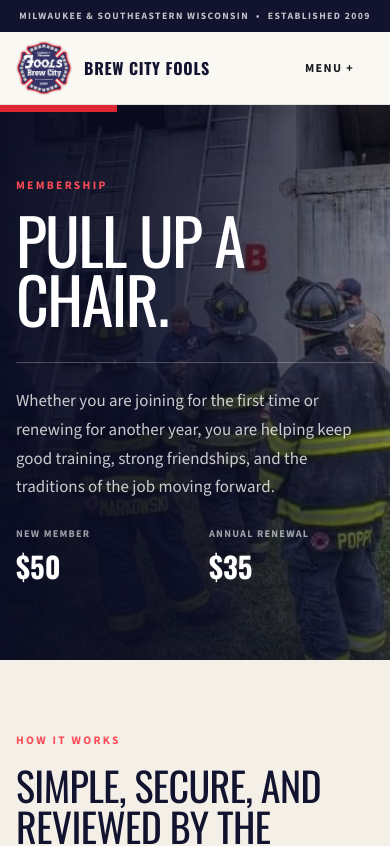
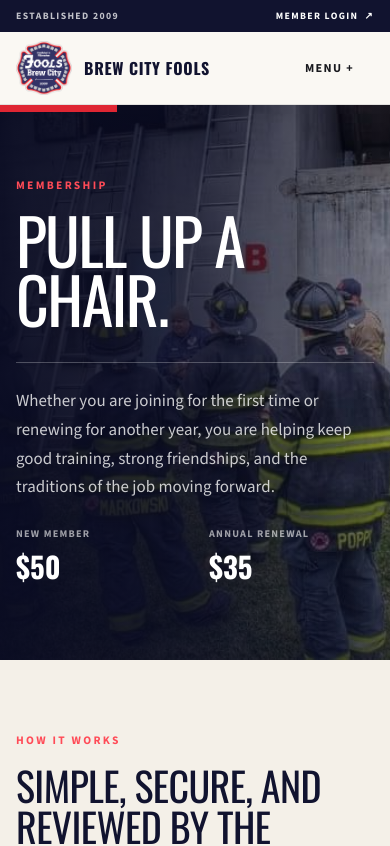
Before and after one commit to jakehinsy/bcfools-site, a Next.js app: page /join in a window 390 px wide. Shown: the top 846 px of the page. Built offline with nearby package versions, Linux system fonts and the light colour scheme.

Commit message:
feat: add member dashboard link
Co-authored-by: Jake Hinsenkamp <143214389+jakehinsy@users.noreply.github.com>
Signed-off-by: Jake Hinsenkamp <143214389+jakehinsy@users.noreply.github.com>

```diff
--- a/src/app/SiteHeader.tsx
+++ b/src/app/SiteHeader.tsx
@@ -8,9 +8,21 @@ export function SiteHeader() {
     <>
       <div className="utility-bar">
         <div className="shell utility-bar__inner">
-          <span>{siteConfig.region}</span>
-          <span aria-hidden="true">{"\u2022"}</span>
-          <span>Established {siteConfig.established}</span>
+          <div className="utility-bar__chapter">
+            <span className="utility-bar__region">{siteConfig.region}</span>
+            <span className="utility-bar__divider" aria-hidden="true">
+              {"\u2022"}
+            </span>
+            <span>Established {siteConfig.established}</span>
+          </div>
+          <a
+            className="utility-bar__member-link"
+            href={siteConfig.links.memberDashboard}
+            rel="noreferrer"
+            target="_blank"
+          >
+            Member Login <ArrowIcon />
+          </a>
         </div>
       </div>
 
--- a/src/app/globals.css
+++ b/src/app/globals.css
@@ -79,9 +79,35 @@ img {
 .utility-bar__inner {
   align-items: center;
   display: flex;
+  gap: 24px;
+  justify-content: space-between;
+  min-height: 32px;
+}
+
+.utility-bar__chapter,
+.utility-bar__member-link {
+  align-items: center;
+  display: flex;
+}
+
+.utility-bar__chapter {
   gap: 10px;
-  justify-content: flex-end;
-  min-height: 32px;
+}
+
+.utility-bar__member-link {
+  color: var(--white);
+  gap: 6px;
+  transition: color 160ms ease;
+}
+
+.utility-bar__member-link:hover {
+  color: #ff717a;
+}
+
+.utility-bar__member-link:focus-visible {
+  border-radius: 2px;
+  outline: 2px solid var(--white);
+  outline-offset: 3px;
 }
 
 .site-header {
@@ -887,10 +913,6 @@ img {
     scroll-padding-top: 80px;
   }
 
-  .utility-bar__inner {
-    justify-content: center;
-  }
-
   .site-header__inner {
     min-height: 72px;
   }
@@ -1012,7 +1034,12 @@ img {
   }
 
   .utility-bar__inner {
-    gap: 7px;
+    gap: 14px;
+  }
+
+  .utility-bar__region,
+  .utility-bar__divider {
+    display: none;
   }
 
   .brand__copy small {
--- a/src/config/site.ts
+++ b/src/config/site.ts
@@ -19,6 +19,7 @@ export const siteConfig = {
     contact: "/contact",
     international: "https://www.foolsinternational.com/about-us",
     platoon: "https://platoonapp.com",
+    memberDashboard: "https://app.platoonapp.com",
     facebook: "https://www.facebook.com/brewcity.fools",
     instagram: "https://www.instagram.com/brewcityfools/",
   },
```
